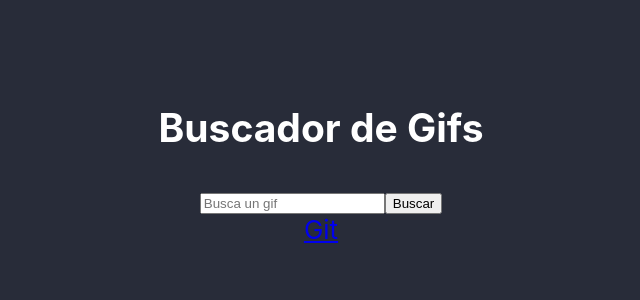
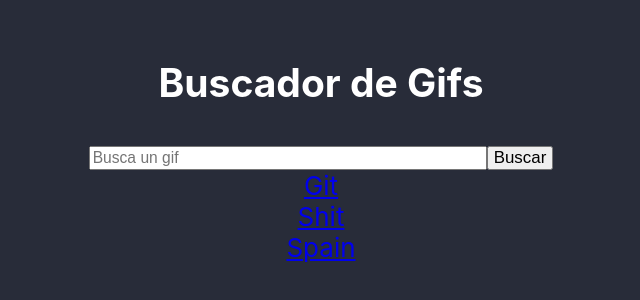
Before and after one commit to ferandgal/React-App-Gif, a React (Create React App) app: page / in a window 1280 px wide. Shown: the part 242-542 px from the top of the page, without its empty margins (319-959 px from the left). Built offline with nearby package versions, Linux system fonts and the light colour scheme.

Commit message:
Barra de busqueda

```diff
--- a/src/App.css
+++ b/src/App.css
@@ -1,3 +1,7 @@
+:root{
+  --column-number: 2;
+}
+
 .App {
   text-align: center;
 }
@@ -12,3 +16,43 @@
   font-size: calc(10px + 2vmin);
   color: white;
 }
+
+.listGifs{
+  margin-top: 1em;
+  column-count: var(--column-number);
+  column-gap: 0.5em;
+}
+
+.gif-item{
+  display: inline-block;
+  width: 100%;
+}
+
+.input{
+  width: 25em;
+  font-size: 0.6em;
+}
+
+.input-button{
+  font-size: 0.65em;
+  padding: 0 5px  0 5px;
+  cursor: pointer;
+}
+
+@media (max-width:500px) {
+  :root{
+    --column-number: 1;
+  }
+}
+
+@media (min-width:1000px) {
+  :root{
+    --column-number: 3;
+  }
+}
+
+@media (min-width: 1500px) {
+  :root{
+    --column-number: 4;
+  }
+}
--- a/src/App.js
+++ b/src/App.js
@@ -24,14 +24,18 @@ export default function App() {
     <div className="App">
       <section className='App-content'>
         <h1>Buscador de Gifs</h1>
-        <form onSubmit={handleSubmit}>
-          <input onChange={handleChange} placeholder="Busca un gif" type='text' value={keyword} />
-          <input type="submit" value="Buscar"/>
+        <form class='searcher-input' onSubmit={handleSubmit}>
+          <input class='input' onChange={handleChange} placeholder="Busca un gif" type='text' value={keyword} />
+          <input class='input-button' type="submit" value="Buscar"/>
         </form>
         <Link to='/gif/git/3'>Git</Link>
+        <Link to='/gif/shit/3'>Shit</Link>
+        <Link to='/gif/spain/4'>Spain</Link>
+        <div class='listGifs'>
         <Route
           component = {ListOfGifs}
           path="/gif/:keyword/:limit" />
+        </div>
       </section>
     </div>
     );
--- a/src/components/Gif.js
+++ b/src/components/Gif.js
@@ -1,10 +1,9 @@
 import React from 'react'
 
-export default function Gif ({title, id, url}) {
+export default function Gif ({id, url}) {
     return (
         <a href= {`#${id}`}>
-              <h4>{title}</h4>
-              <img alt='Gif buscado de la API' src={url}/>
+            <img className='gif-item' alt='Gif buscado de la API' src={url}/>
         </a>
     )
 }
--- a/src/components/ListOfGifs.js
+++ b/src/components/ListOfGifs.js
@@ -14,13 +14,8 @@ export default function ListOfGifs({params}) {
   return <div>
     {
       gifs.map(({id, title, url}) =>
-      <Gif
-        key={id}
-        title={title}
-        url={url}
-        id={id}
-      />
-    )
+      <Gif url={url} id={id}/>
+      )
   }
   </div>
 }
```
